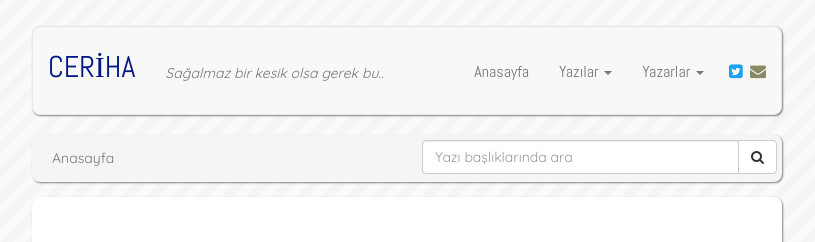
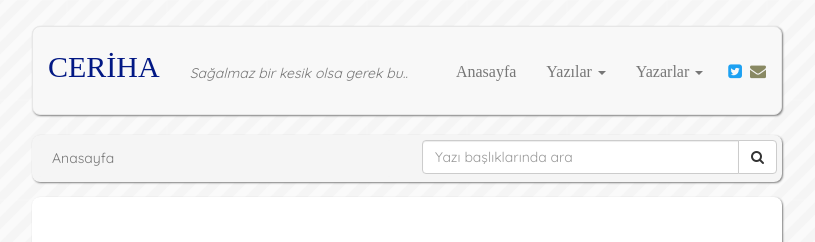
Before and after one commit to muhammedaydogdu/muhammedaydogdu.github.io, a Jekyll site: the page built from index.html, in a window 1280 px wide. Shown: the top 242 px of the page, without its empty margins (233-1048 px from the left). Built offline with Jekyll 4.4.1, drawn with Linux system fonts in a browser that asks for light colours; some web fonts are replaced; the list of posts is cut into pages by our own code.

Commit message:
Update head.html

```diff
--- a/_includes/head.html
+++ b/_includes/head.html
@@ -20,7 +20,7 @@
   <link href="https://fonts.googleapis.com/css?family=Amiri" rel="stylesheet">
   <link href="https://fonts.googleapis.com/css?family=Quicksand" rel="stylesheet">
   <link href="https://fonts.googleapis.com/css?family=Poiret+One" rel="stylesheet">
-  <link href="https://fonts.googleapis.com/css?family=Abel" rel="stylesheet">
+  <link href="https://fonts.googleapis.com/css?family=Dancing+Script" rel="stylesheet">
 
 
 
```
